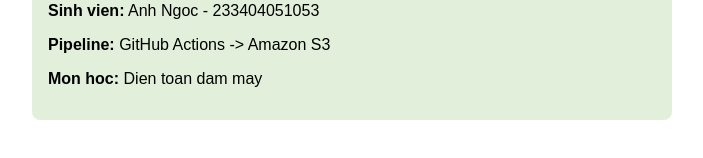
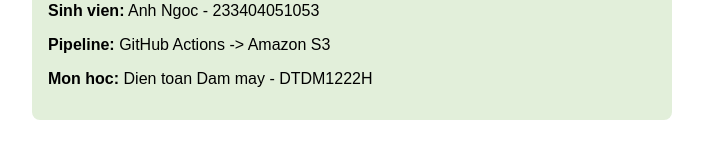
Before and after one commit to 233404051053-spec/cicd-s3-demo, a plain HTML site: page site/index.html in a window 1280 px wide. Shown: the part 272-430 px from the top of the page, without its empty margins (288-991 px from the left). Drawn offline with Linux system fonts and the light colour scheme.

Commit message:
fix: set student info

```diff
--- a/site/index.html
+++ b/site/index.html
@@ -2,7 +2,7 @@
 <html lang="vi">
 <head>
 <meta charset="UTF-8">
-<title>CI/CD Demo - Dien toan dam may</title>
+<title>CI/CD Demo - DTDM1222H</title>
 <style>
 body { font-family: Arial; max-width: 640px; margin: 60px auto; }
 .banner { background: #1F4E79; color: white; padding: 24px; border-radius: 10px; text-align: center; }
@@ -17,7 +17,7 @@ body { font-family: Arial; max-width: 640px; margin: 60px auto; }
 <div class="info">
 <p><b>Sinh vien:</b> Anh Ngoc - 233404051053</p>
 <p><b>Pipeline:</b> GitHub Actions -> Amazon S3</p>
-<p><b>Mon hoc:</b> Dien toan dam may</p>
+<p><b>Mon hoc:</b> Dien toan Dam may - DTDM1222H</p>
 </div>
 </body>
 </html>
```
